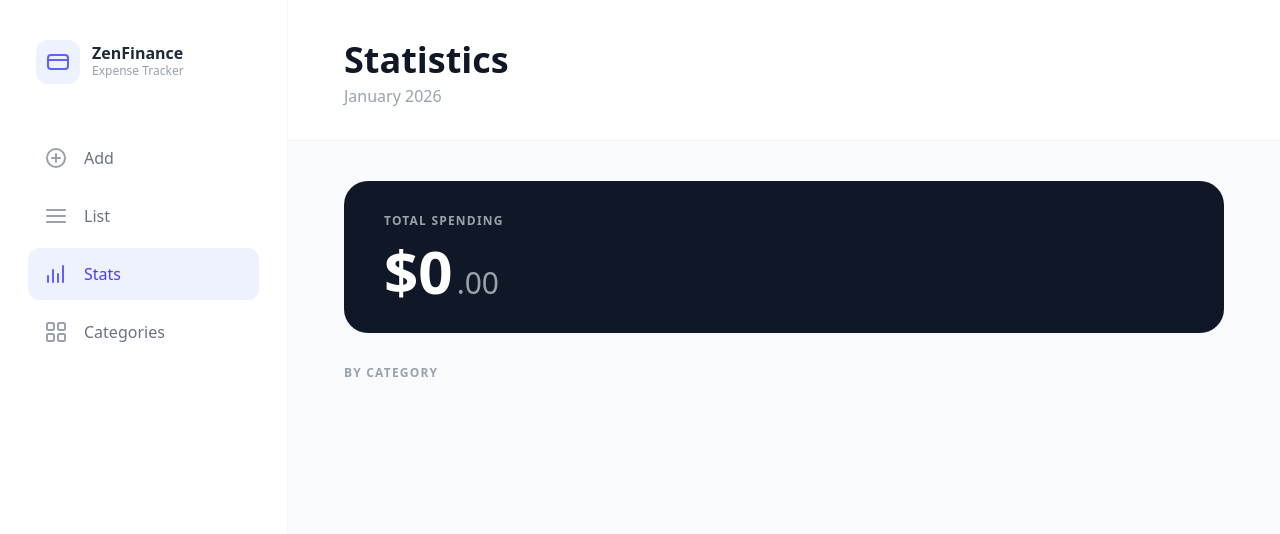
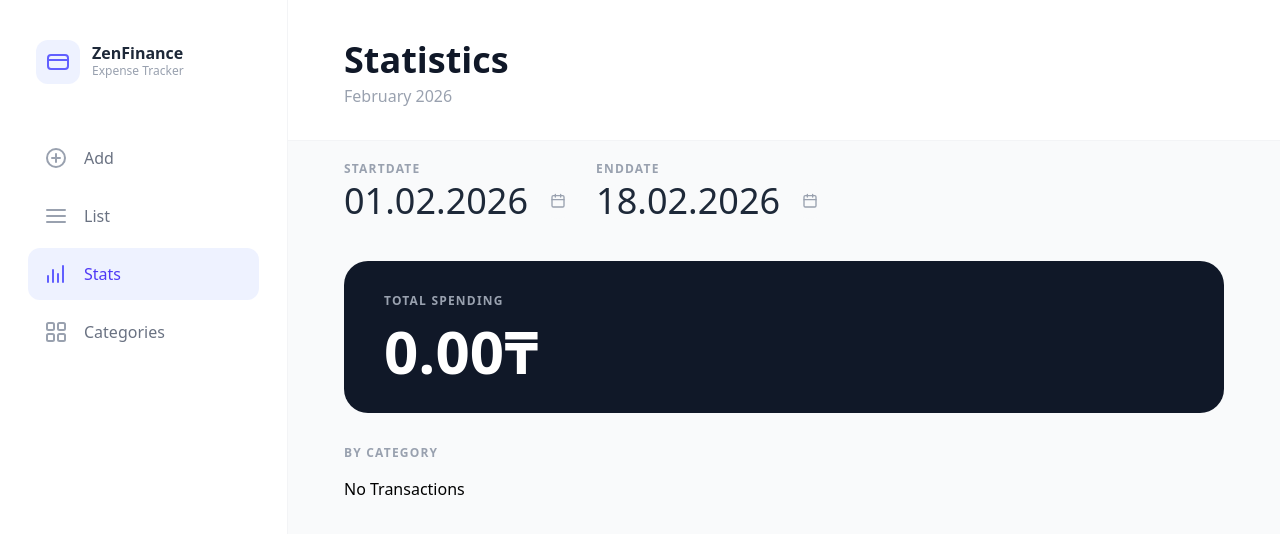
Before and after one commit to Bakdaulet06/expense_tracker, a React app in the folder frontend/: page /expense/stats in a window 1280 px wide. Shown: the top 534 px of the page. Built offline with nearby package versions, Linux system fonts and the light colour scheme; the HTML template or start-up script is replaced by a standard one.

Commit message:
fixed bugs on stats page changed dollar to tenge

```diff
--- a/frontend/src/components/main/MainPage.tsx
+++ b/frontend/src/components/main/MainPage.tsx
@@ -72,7 +72,7 @@ export default function MainPage() {
                         <div className="space-y-1.5 md:space-y-2">
                             <label className="text-[10px] md:text-xs font-bold text-gray-400 uppercase tracking-widest">Cost</label>
                             <div className="relative">
-                                <span className="absolute left-4 md:left-5 top-1/2 -translate-y-1/2 text-sm md:text-base text-gray-400">$</span>
+                                <span className="absolute left-4 md:left-5 top-1/2 -translate-y-1/2 text-sm md:text-base text-gray-400">₸</span>
                                 <input type="number" placeholder="0" className={`${inputClass} pl-8 md:pl-10`} value={cost} onChange={(e) => setCost(e.target.value)}/>
                             </div>
                         </div>
--- a/frontend/src/components/main/StatsPage.tsx
+++ b/frontend/src/components/main/StatsPage.tsx
@@ -1,50 +1,69 @@
 import BottomTabMobile from "../subcomponents/mobile/BottomTabMobile"
 import Sidebar from "../subcomponents/desktop/Sidebar"
 import StatsPageHeader from "../subcomponents/headers/StatsPageHeader"
-import { useState, useEffect } from "react"
+import { useState, useEffect, useRef } from "react"
 import { useAuth } from "../context/AuthContext"
 import { getStats } from "../../api/expense"
 import type {Stats} from "../types/Stats"
 import StatsRow from "../subcomponents/CategoryRow"
+import IconCalendar from "../svgs/IconCalendar"
 
 export default function StatsPage() {
     const activeTab = "stats"
     const {user} = useAuth()
-    const timeFilters = ["Daily", "Weekly", "Monthly", "All Time"];
-    const [activeTimeFilter, setActiveTimeFilter] = useState("Monthly");
+    const [startDate, setStartDate] = useState<Date>(new Date(new Date().getFullYear(), new Date().getMonth(), 1))
+    const [endDate, setEndDate] = useState<Date>(new Date)
     const [stats, setStats] = useState<Stats[]>([])
     const [totalSpending, setTotalSpending] = useState(0)
     const maxAmount = Math.max(...stats.map((c) => c.amount))
+
+    const formattedStartDate = startDate
+        .toLocaleDateString("en-GB")
+        .replace(/\//g, ".")
+    const formattedEndDate = endDate
+        .toLocaleDateString("en-GB")
+        .replace(/\//g, ".")
 
     useEffect(() => {
         async function fetchFiltered() {
             if (!user) return
             try {
-                const res = await getStats(user.token, activeTimeFilter)
-                setStats(res)
+                const res = await getStats(user.token, startDate, endDate)
+                const currStats = res.filter(stat => stat.transactions !== 0)
+                setStats(currStats)
                 setTotalSpending(res.reduce((s, c) => s + c.amount, 0))
                 console.log("Stats response:", res)
             } catch (err) {
                 console.error(err)
             }}
         fetchFiltered()
-    }, [activeTimeFilter, user])
+    }, [startDate, endDate, user])
 
+    function handleStartDateChange(e: React.ChangeEvent<HTMLInputElement>) {
+        if (!e.target.value) return
+        setStartDate(new Date(e.target.value))
+    }
+
+    function handleEndDateChange(e: React.ChangeEvent<HTMLInputElement>) {
+        if (!e.target.value) return
+        setEndDate(new Date(e.target.value))
+    }
     return (
         <div className="flex min-h-screen bg-gray-50">
             <Sidebar activeTab={activeTab}/>
             <div className="flex-1 flex flex-col min-h-screen">
                 <StatsPageHeader />
-                <div className="flex md:hidden gap-3 px-6 mb-5">
+                <div className="flex gap-3 px-6 md:px-14 md:pt-5 pb-5 md:pb-0">
                     <div className="space-y-1.5 md:space-y-2 col-span-1 md:col-span-2">
-                        <label className="text-[10px] md:text-xs font-bold text-gray-400 uppercase tracking-widest">Time</label>
-                        <div className="relative">
-                            <select value={activeTimeFilter} onChange={(e) => setActiveTimeFilter(e.target.value)}>
-                                <option value="">All Time</option>
-                                {timeFilters.map((time, index) =>
-                                    <option key={time} value={index.toString()}>{time}</option>
-                                )}
-                            </select>
+                        <div className="flex gap-5">
+                            <div className="flex flex-col">
+                                <label className="text-[10px] md:text-xs font-bold text-gray-400 uppercase tracking-widest">StartDate</label>
+                                <DateHandler formattedDate={formattedStartDate} handlerFunction={handleStartDateChange}/>
+                            </div>
+                            <div className="flex flex-col">
+                                <label className="text-[10px] md:text-xs font-bold text-gray-400 uppercase tracking-widest">EndDate</label>
+                                <DateHandler formattedDate={formattedEndDate} handlerFunction={handleEndDateChange}/>
+                            </div>
                         </div>
                     </div>
                 </div>
@@ -57,10 +76,7 @@ export default function StatsPage() {
                                 </p>
                                 <div className="flex items-baseline gap-0.5 md:gap-1">
                                     <span className="text-4xl md:text-6xl font-bold text-white">
-                                        ${Math.floor(totalSpending).toLocaleString()}
-                                    </span>
-                                    <span className="text-xl md:text-3xl font-light text-gray-400">
-                                        .{String((totalSpending % 1).toFixed(2)).slice(2)}
+                                        {Math.floor(totalSpending).toLocaleString()}.{String((totalSpending % 1).toFixed(2)).slice(2)}₸
                                     </span>
                                 </div>
                             </div>
@@ -82,15 +98,19 @@ export default function StatsPage() {
                             <p className="text-[10px] md:text-xs font-bold text-gray-400 uppercase tracking-widest mb-3 md:mb-4 px-1 md:px-0">
                                 By Category
                             </p>
+                            {
+                                stats.length !== 0 ?
                                 <div className="bg-white rounded-3xl overflow-hidden divide-y divide-gray-50 shadow-sm">
-                                {stats.map((stat) => (
+                                    {stats.filter(stat => stat.transactions !== 0).map((stat) => (
                                         <div key={stat.name} className="px-4 md:px-6">
                                             <StatsRow stats={stat} />
                                         </div>
                                     ))}
                                 </div>
+                                :
+                                <div>No Transactions</div>
+                            }
                         </div>
-
                     </div>
                     <div className="h-6 md:hidden" />
                 </div>
@@ -101,3 +121,28 @@ export default function StatsPage() {
         </div>
     )
 }
+
+function DateHandler(props: {formattedDate: string, handlerFunction: (e: React.ChangeEvent<HTMLInputElement>) => void}){
+    const inputRef = useRef<HTMLInputElement>(null)
+    return(
+        <div className="flex items-center gap-2 md:gap-3 mt-0.5 md:mt-1">
+            <h1 className="text-xl md:text-4xl font-light text-gray-800">
+                {props.formattedDate}
+            </h1>
+            <div className="relative">
+                <button
+                    onClick={() => inputRef.current?.showPicker()}
+                    className="w-7 h-7 md:w-9 md:h-9 rounded-full flex items-center justify-center bg-gray-50 hover:bg-gray-100 transition-colors"
+                >
+                    <IconCalendar />
+                </button>
+                <input
+                    type="date"
+                    ref={inputRef}
+                    onChange={props.handlerFunction}
+                    className="absolute right-0 top-full mt-2 opacity-0 pointer-events-none"
+                />
+            </div>
+        </div>
+    )
+}
--- a/frontend/src/components/subcomponents/CategoryRow.tsx
+++ b/frontend/src/components/subcomponents/CategoryRow.tsx
@@ -13,7 +13,7 @@ export default function StatsRow({ stats }: { stats: Stats }) {
                 </p>
             </div>
             <p className="text-sm md:text-lg font-bold text-gray-800 shrink-0">
-                ${stats.amount.toFixed(2)}
+                {stats.amount.toFixed(2)}₸
             </p>
         </div>
     )
--- a/frontend/src/components/subcomponents/ExpenseRow.tsx
+++ b/frontend/src/components/subcomponents/ExpenseRow.tsx
@@ -23,7 +23,7 @@ export default function ExpenseRow({ item }: { item: Expense }) {
             </div>
             <div className="text-right shrink-0">
                 <p className="text-sm font-bold text-black">
-                    {item.cost < 0 ? "-" : "+"}${Math.abs(item.cost).toFixed(2)}
+                    {Math.abs(item.cost).toFixed(2)}₸
                 </p>
             </div>
         </div>
--- a/frontend/src/components/subcomponents/headers/ListPageHeader.tsx
+++ b/frontend/src/components/subcomponents/headers/ListPageHeader.tsx
@@ -18,7 +18,7 @@ export default function ListPageHeader(props: {
         </p>
         <div className="flex items-center gap-3 md:gap-4">
           <h1 className="text-4xl md:text-5xl font-bold text-gray-900">
-            ${props.totalSpending.toLocaleString("en-US", { minimumFractionDigits: 2 })}
+            {props.totalSpending.toLocaleString("en-US", { minimumFractionDigits: 2 })}₸
           </h1>
         </div>
       </div>
--- a/frontend/src/components/subcomponents/headers/StatsPageHeader.tsx
+++ b/frontend/src/components/subcomponents/headers/StatsPageHeader.tsx
@@ -5,9 +5,10 @@ export default function StatsPageHeader(){
             <div className="px-5 md:px-14 pt-10 pb-6 md:pb-8 md:bg-white md:border-b md:border-gray-100 flex items-end justify-between">
                 <div>
                     <h1 className="text-2xl md:text-4xl font-bold text-gray-900">Statistics</h1>
-                    <p className="text-sm md:text-base text-gray-400 mt-0.5 md:mt-1">January 2026</p>
+                    <p className="text-sm md:text-base text-gray-400 mt-0.5 md:mt-1">
+                        {new Date().toLocaleString('default', { month: 'long', year: 'numeric' })}
+                    </p>
                 </div>
-
             </div>
         </>
     )
```
Also changed, not shown: frontend/src/api/expense.ts (+3 -4 lines), 1 other file (tests, documents, lock files or other folders). Lines whose indentation alone changed are shown as unchanged.
